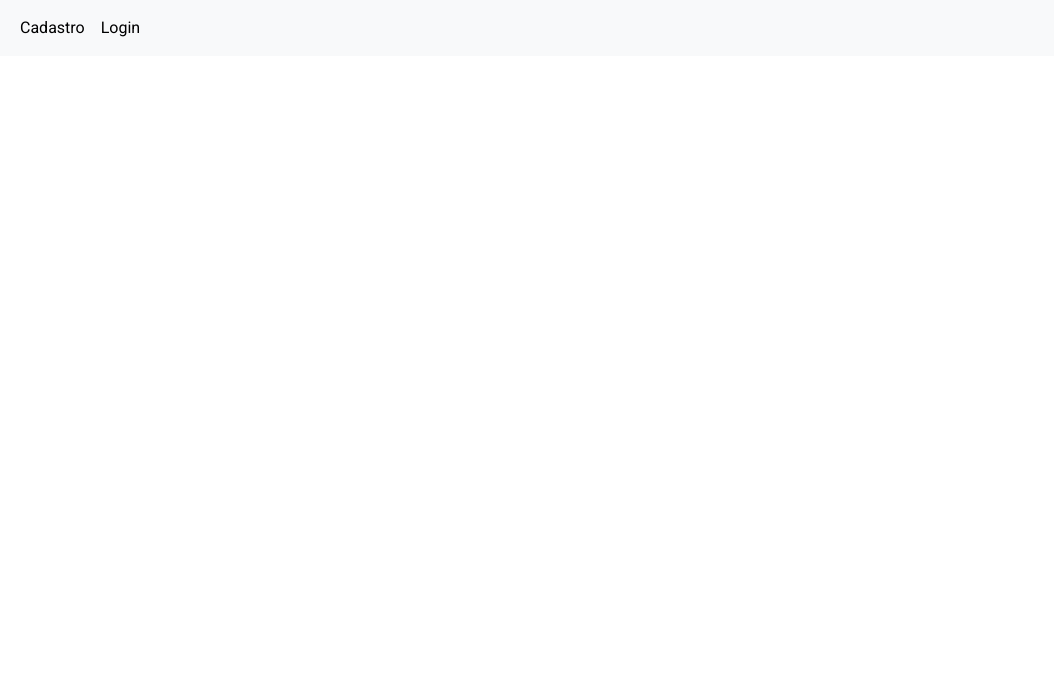
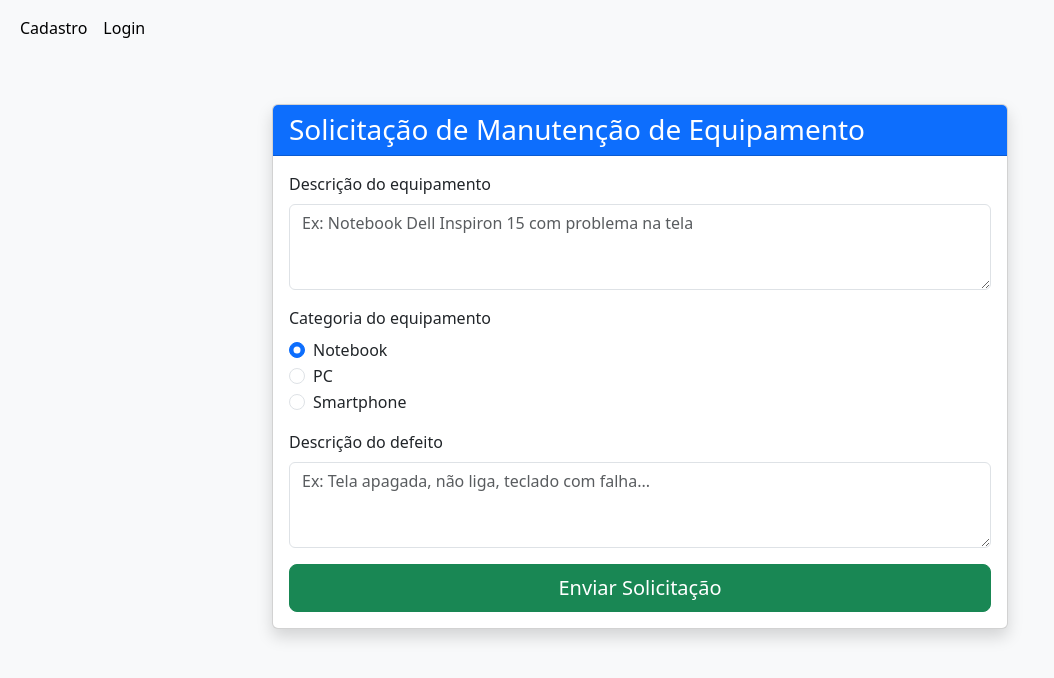
Before and after one commit to flaviaros4/Projeto-WebII, an Angular app in the folder front-end/: page /solicitacao in a window 1280 px wide. Before the commit this address led to /. Shown: the top 678 px of the page, without its empty margins (0-1054 px from the left). Built offline with nearby package versions, Linux system fonts and the light colour scheme.

Commit message:
melhorado o estilo da pagina de solicitação

```diff
--- a/front-end/src/app/app.routes.ts
+++ b/front-end/src/app/app.routes.ts
@@ -3,9 +3,12 @@ import { Routes } from '@angular/router';
 import { Cadastro } from './pages/cadastro/cadastro';
 
 import { Login } from './pages/login/login';
+import { SolicitacaoDeManutencao } from './pages/solicitacao-de-manutencao/solicitacao-de-manutencao';
 
 export const routes: Routes = [
   { path: '', redirectTo: '', pathMatch: 'full' },
   { path: 'cadastro', component: Cadastro },
-  { path: 'login', component: Login}
+  { path: 'login', component: Login},
+  {path: 'solicitacao', component:SolicitacaoDeManutencao}
+
 ];
--- a/front-end/src/app/pages/solicitacao-de-manutencao/solicitacao-de-manutencao.css
+++ b/front-end/src/app/pages/solicitacao-de-manutencao/solicitacao-de-manutencao.css
@@ -1,4 +1,4 @@
-
+/*
 
 h1{
     background-color: rgb(255, 255, 255);
@@ -57,4 +57,4 @@ input#enviar{
 textarea{
     border-radius: 10px;
     box-shadow: 1px 3px 3px black;
-}
+} */
--- a/front-end/src/app/pages/solicitacao-de-manutencao/solicitacao-de-manutencao.html
+++ b/front-end/src/app/pages/solicitacao-de-manutencao/solicitacao-de-manutencao.html
@@ -1,31 +1,68 @@
-<h1>Solicitação De Manutenção de Equipamento</h1>
-<div id="divFormularioManutencao">
+<!DOCTYPE html>
+<html lang="pt-br">
+<head>
+  <meta charset="UTF-8">
+  <title>Solicitação de Manutenção</title>
+  <link href="https://cdn.jsdelivr.net/npm/bootstrap@5.3.2/dist/css/bootstrap.min.css" rel="stylesheet">
+</head>
+<body class="bg-light">
+
+  <div class="container py-5">
+    <div class="row justify-content-center">
+      <div class="col-lg-8">
+
+        <div class="card shadow">
+          <div class="card-header bg-primary text-white">
+            <h3 class="mb-0">Solicitação de Manutenção de Equipamento</h3>
+          </div>
+          <div class="card-body">
             <form action="solicitacaoDeManutencao.php" method="POST">
-        <fieldset>
-            <div id="divDescricaoEquip">
-                <label for="descricaoEquip">Descrição do equipamento:</label>
-                <textarea name="descricaoEquip" id="descricaoEquip" placeholder="Digite aqui a descrição do seu equipamento" required></textarea>
+
+
+              <div class="mb-3">
+                <label for="descricaoEquip" class="form-label">Descrição do equipamento</label>
+                <textarea class="form-control" name="descricaoEquip" id="descricaoEquip"
+                          placeholder="Ex: Notebook Dell Inspiron 15 com problema na tela" rows="3" required></textarea>
               </div>
-            <div id="divCategoria">
-                <div>
-                    <label for="catNotebook">Notebook </label>
-                    <input type="radio" name="categoria" id="catNotebook" checked>
+
+
+              <div class="mb-3">
+                <label class="form-label">Categoria do equipamento</label>
+                <div class="form-check">
+                  <input class="form-check-input" type="radio" name="categoria" id="catNotebook" value="Notebook" checked>
+                  <label class="form-check-label" for="catNotebook">Notebook</label>
                 </div>
-                <div>
-                    <label for="catPC">PC </label>
-                    <input type="radio" name="categoria" id="catPC">
+                <div class="form-check">
+                  <input class="form-check-input" type="radio" name="categoria" id="catPC" value="PC">
+                  <label class="form-check-label" for="catPC">PC</label>
                 </div>
-                <div>
-                    <label for="catSmartphone">Smartphone </label>
-                    <input type="radio" name="categoria" id="catSmartphone">
+                <div class="form-check">
+                  <input class="form-check-input" type="radio" name="categoria" id="catSmartphone" value="Smartphone">
+                  <label class="form-check-label" for="catSmartphone">Smartphone</label>
                 </div>
               </div>
-            <div id="divDefeitoEquip">
-                <label for="defeitoEquip">Descrição do defeito do equipamento </label>
-                <textarea name="defeitoEquip" id="descricaoEquip" placeholder="Digite aqui o defeito do seu equipamento" required></textarea>
+
+
+              <div class="mb-3">
+                <label for="defeitoEquip" class="form-label">Descrição do defeito</label>
+                <textarea class="form-control" name="defeitoEquip" id="defeitoEquip"
+                          placeholder="Ex: Tela apagada, não liga, teclado com falha..." rows="3" required></textarea>
               </div>
-        </fieldset>
 
-        <input type="submit" value="Enviar solicitação" id="enviar">
+
+              <div class="d-grid">
+                <button type="submit" class="btn btn-success btn-lg">
+                  Enviar Solicitação
+                </button>
+              </div>
+
             </form>
           </div>
+        </div>
+
+      </div>
+    </div>
+  </div>
+
+</body>
+</html>
```
Lines whose indentation alone changed are shown as unchanged.
